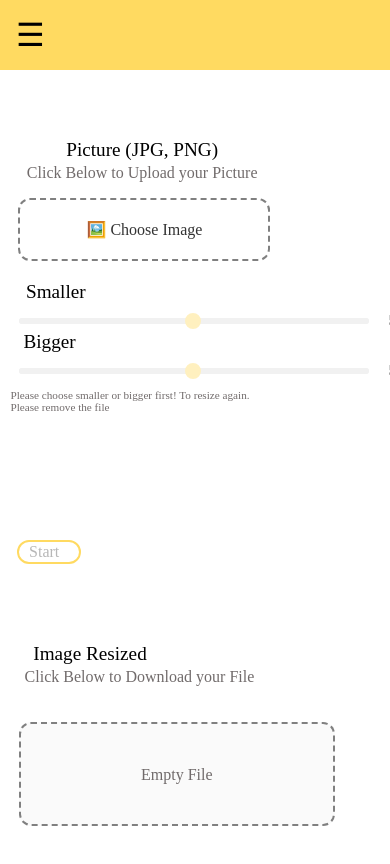
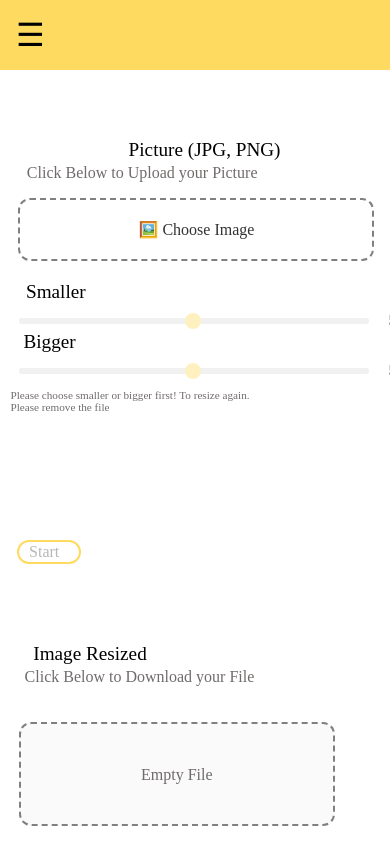
Before and after one commit to Zidri/YellowCard, a React (Create React App) app: page /image-resizer in a window 390 px wide. Shown: the top 864 px of the page. Built offline with nearby package versions, Linux system fonts and the light colour scheme.

Commit message:
changes in mobile12

```diff
--- a/src/styles/Edits.css
+++ b/src/styles/Edits.css
@@ -324,9 +324,9 @@ display: none;
   right: 4% !important;
 }
 .edhead9 {
-right: 4% !important;
+right: 20% !important;
 }
 .edhead10 {
-right: 4% !important;
+right: 20% !important;
 }
 }
--- a/src/styles/Resizer.css
+++ b/src/styles/Resizer.css
@@ -572,19 +572,16 @@ display: none;
 
 }
 @media (max-width: 430px) {
-  .upload-box3 {
-  width: 50% !important;
-  max-width: 50% !important;
-}
+
 .download-box2{
     width: 50% !important;
   max-width: 50% !important;
 }
 .resizerhead1 {
-  right: 24%
+  right: 9%
 }
 .resizerhead3 {
-  right: 29%
+  right: 4%
 }
 .resizerhead2 {
   right: 24%
```
